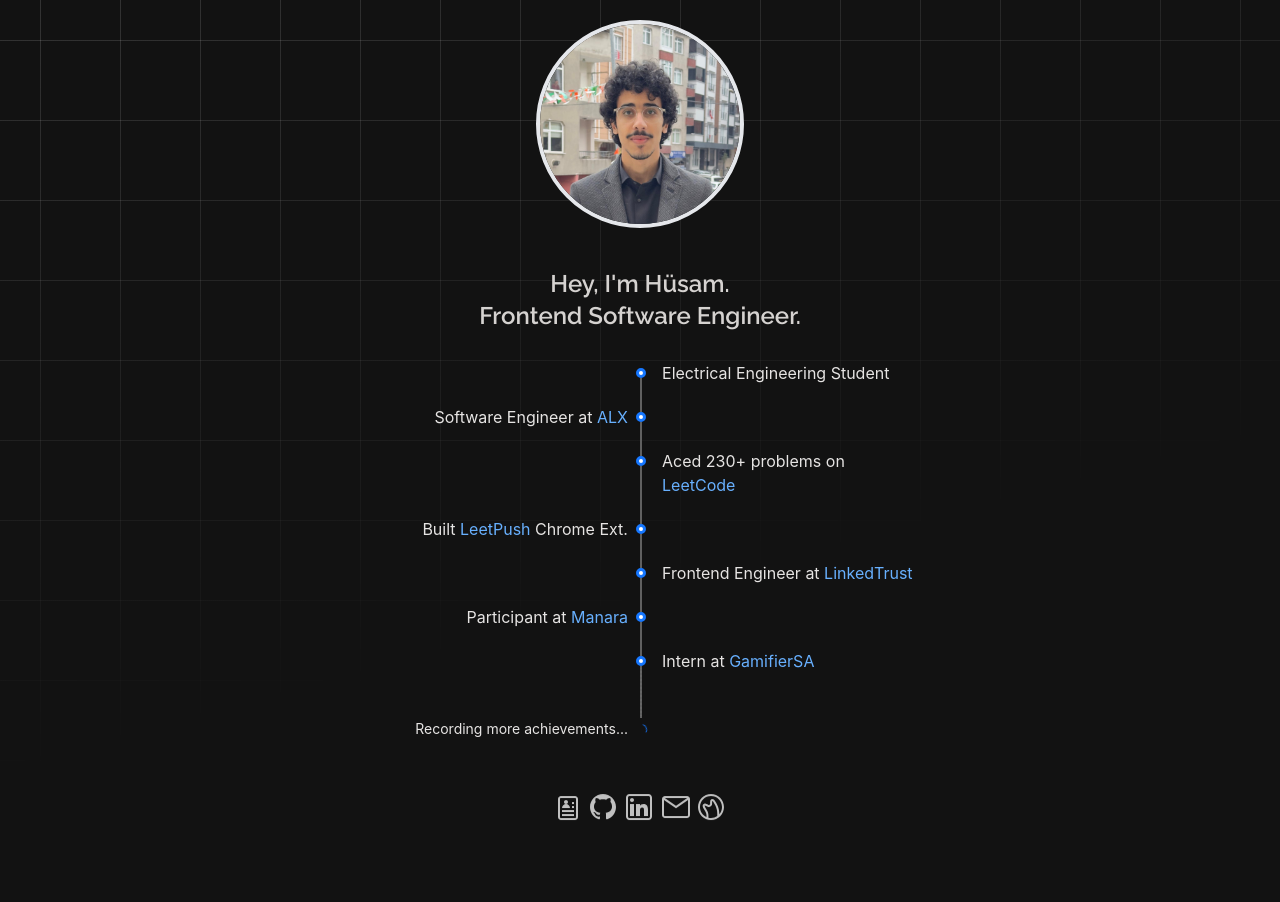
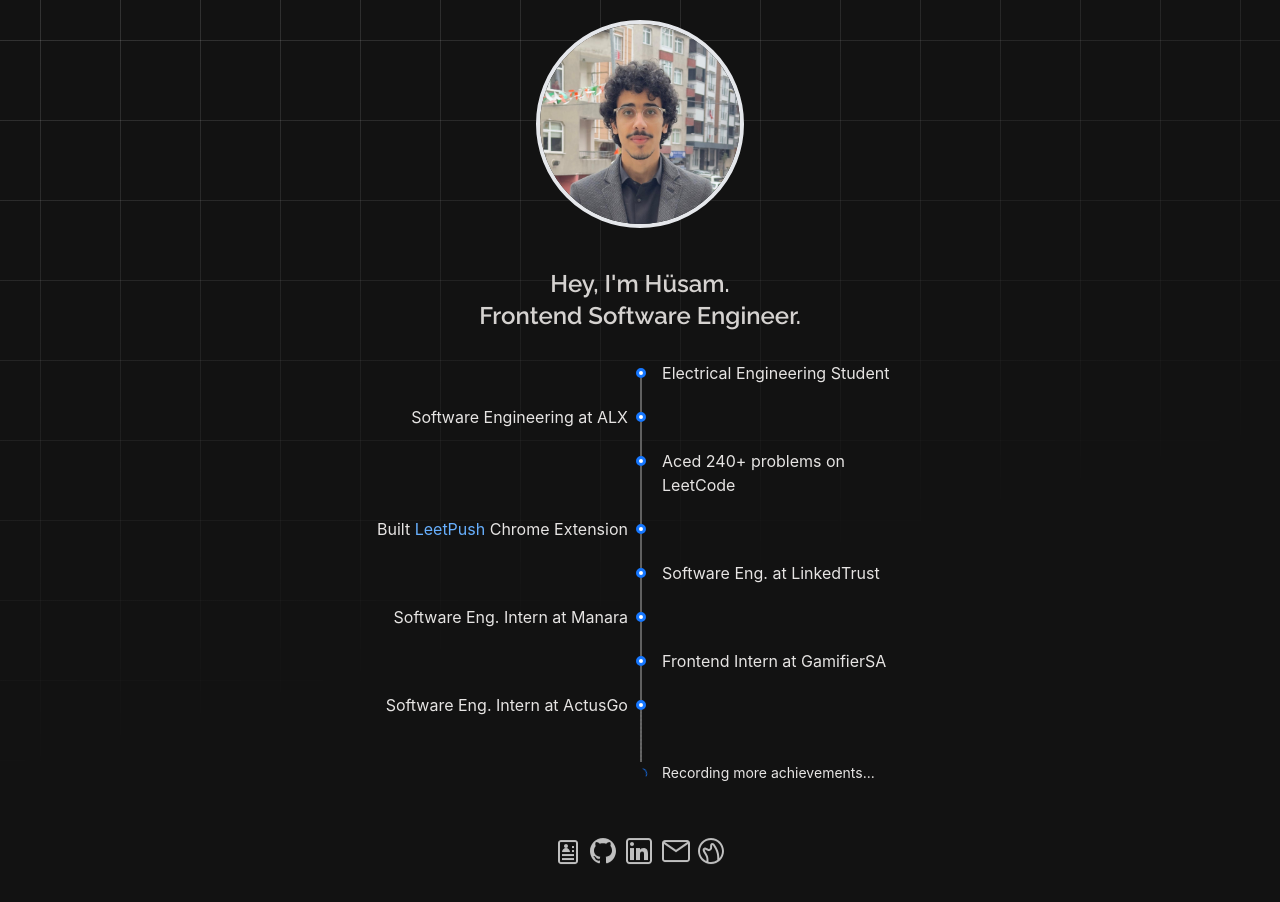
Before and after one commit to husamahmud/portfolio, a React (Vite) app: page / in a window 1280 px wide. Shown: the top 902 px of the page. Built offline with nearby package versions, Linux system fonts and the light colour scheme.

Commit message:
Add ActusGo

```diff
--- a/src/App.tsx
+++ b/src/App.tsx
@@ -11,35 +11,28 @@
     description: 'Electrical Engineering Student',
   },
   {
-    description: 'Software Engineer at',
-    url: 'https://www.alxafrica.com/',
-    companyName: 'ALX',
+    description: 'Software Engineering at ALX',
   },
   {
-    description: 'Aced 230+ problems on',
-    url: 'https://leetcode.com/u/husamahmud/',
-    companyName: 'LeetCode',
+    description: 'Aced 240+ problems on LeetCode',
   },
   {
     description: 'Built',
     url: 'https://chromewebstore.google.com/detail/leetpush/gmagfdabfjaipjgdfgddjgongeemkalf',
-    companyName: 'LeetPush',
-    rest: 'Chrome Ext.',
+    extName: 'LeetPush',
+    rest: 'Chrome Extension',
   },
   {
-    description: 'Frontend Engineer at',
-    url: 'https://www.linkedin.com/company/linkedtrust',
-    companyName: 'LinkedTrust',
+    description: 'Software Eng. at LinkedTrust',
   },
   {
-    description: 'Participant at',
-    url: 'https://manara.tech/',
-    companyName: 'Manara',
+    description: 'Software Eng. Intern at Manara',
   },
   {
-    description: 'Intern at',
-    url: 'https://www.linkedin.com/company/gamifiersa/',
-    companyName: 'GamifierSA',
+    description: 'Frontend Intern at GamifierSA',
+  },
+  {
+    description: 'Software Eng. Intern at ActusGo',
   },
 ]
 
@@ -134,7 +127,6 @@
   )
 }
 
-
 function Time() {
   return (
     <div className="flex justify-center">
@@ -156,14 +148,14 @@
             >
               <p className="text-xs sm:text-base">
                 {item.description}{' '}
-                {item.companyName && (
+                {item.extName && (
                   <a href={item.url}
                      target="_blank"
                      className="text-[#69b1ff]">
-                    {item.companyName}{' '}
+                    {item.extName}{' '}
                   </a>
                 )}
-                {item.rest && `${item.rest}`}
+                {item.rest}
               </p>
             </motion.div>
           </Timeline.Item>
```
